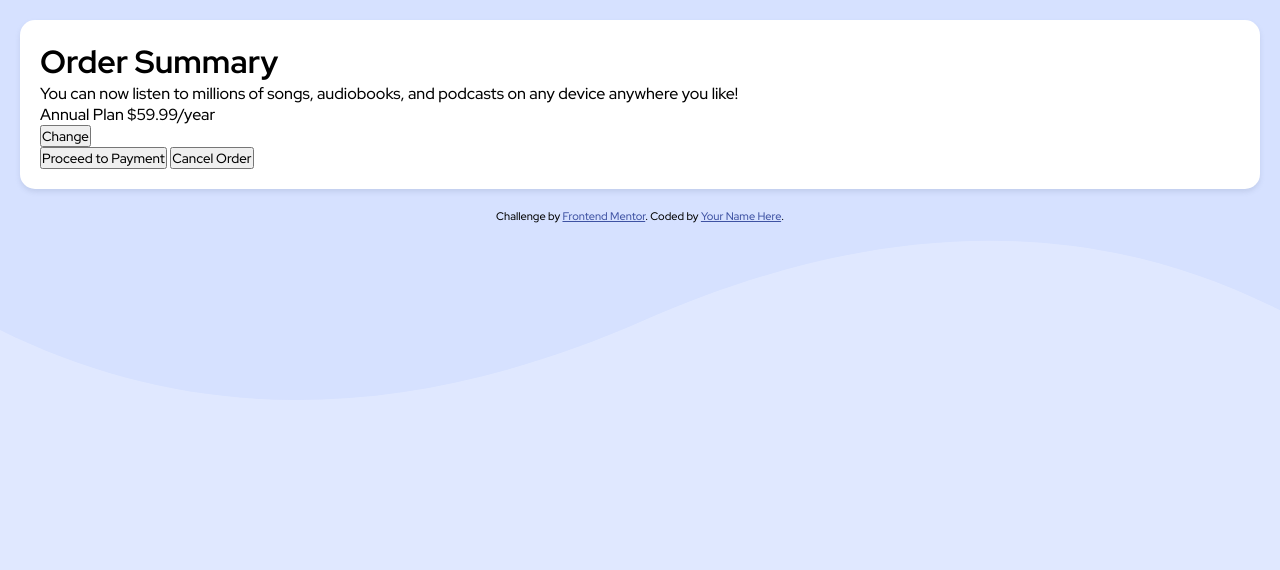
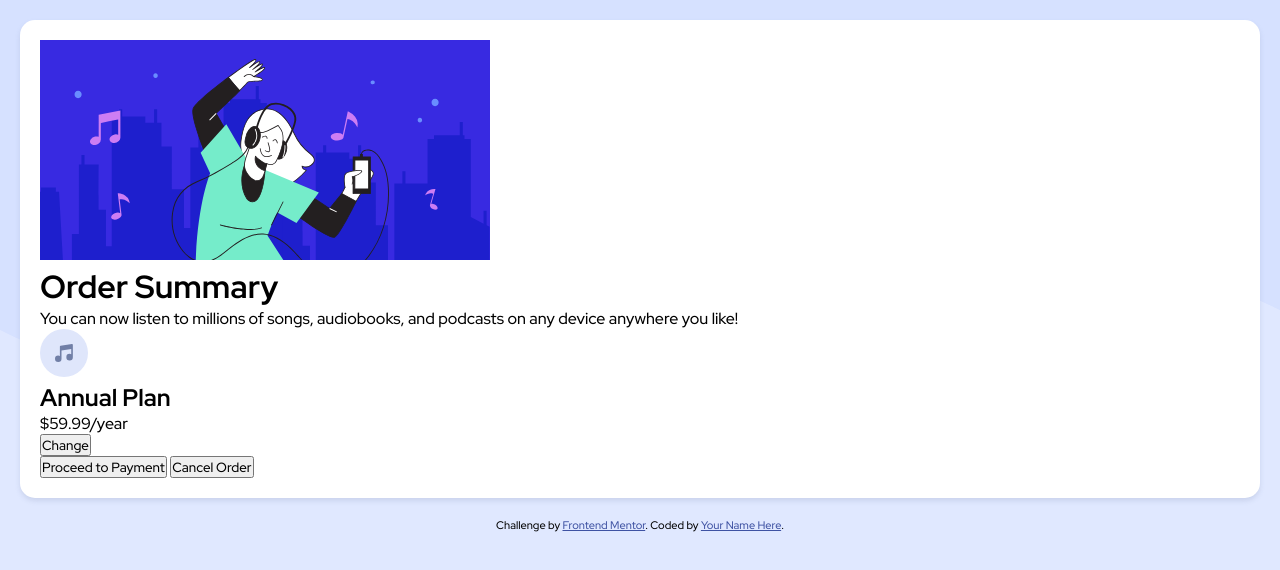
Before and after one commit to christianmu/order-summary-component, a plain HTML site: page index.html in a window 1280 px wide. Drawn offline with Linux system fonts and the light colour scheme.

Commit message:
Insert images

```diff
--- a/index.html
+++ b/index.html
@@ -18,13 +18,18 @@
   <body>
     <div class="bg__image"></div>
     <div class="container">
+      <img src="images/illustration-hero.svg" alt="Illustration Hero" />
       <h1>Order Summary</h1>
       <p>
         You can now listen to millions of songs, audiobooks, and podcasts on any
         device anywhere you like!
       </p>
-      <div>Annual Plan $59.99/year</div>
-      <button>Change</button>
+      <div>
+        <img src="images/icon-music.svg" alt="Icon Music" />
+        <h2>Annual Plan</h2>
+        <p>$59.99/year</p>
+        <button>Change</button>
+      </div>
       <div class="buttons">
         <button>Proceed to Payment</button>
         <button>Cancel Order</button>
```
